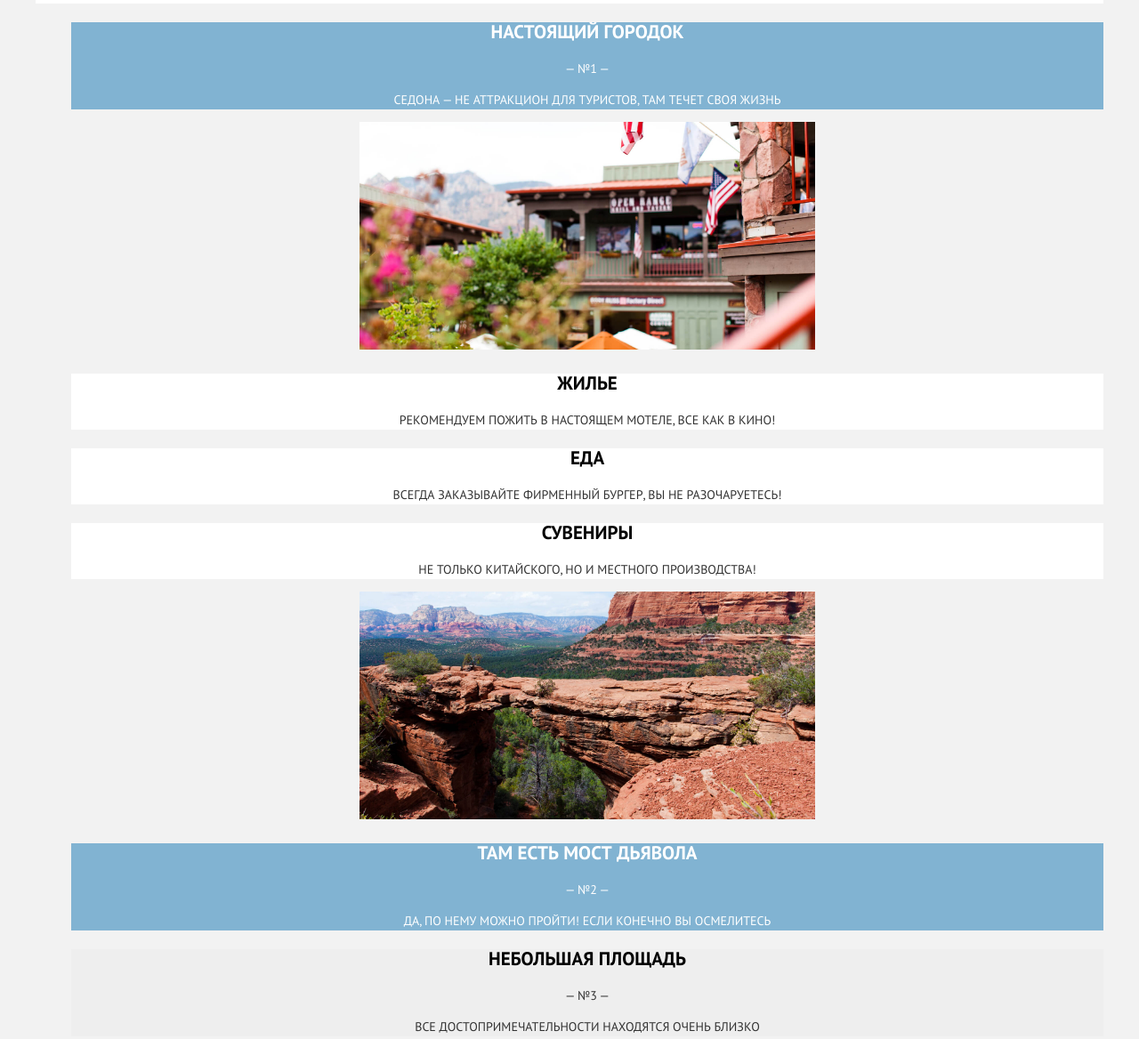
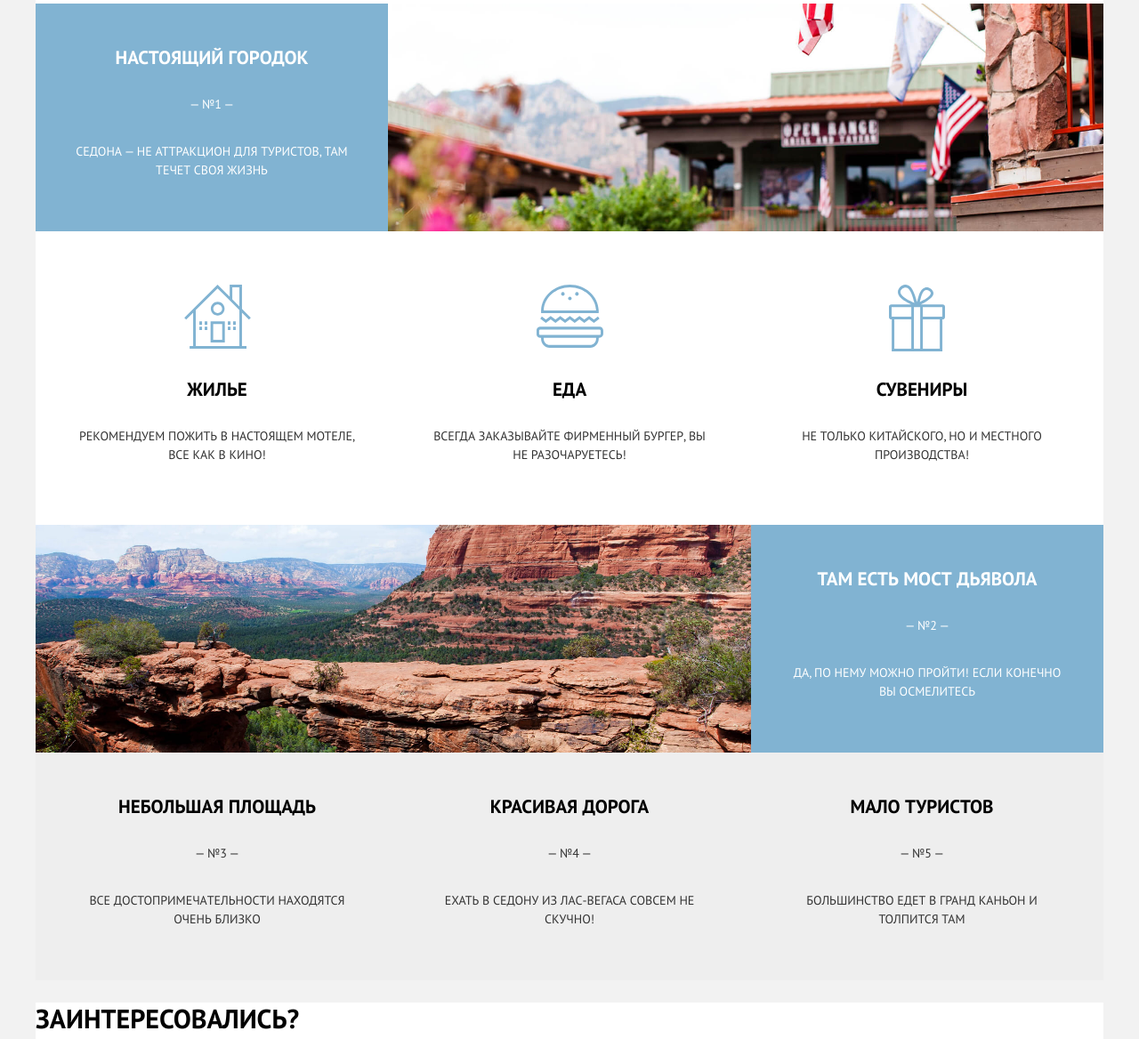
Before and after one commit to jenena/311879-sedona, a plain HTML site: page index.html in a window 1280 px wide. Shown: the part 790-1958 px from the top of the page at 89% size. Drawn offline with Linux system fonts and the light colour scheme.

Commit message:
Поправила разметку в блоке преимуществ, сделала сетку блока преимуществ

```diff
--- a/css/style.css
+++ b/css/style.css
@@ -152,21 +152,96 @@ a.site-nav-current:active {
                    cover;
   background-position: 50% 76px,
                        50% 100%,
-                       50% 50%;
+                       50% 0;
   background-repeat: no-repeat,
                      no-repeat,
                      no-repeat;
 }
 
 .features-list {
+  display: flex;
+  justify-content: center;
+  flex-wrap: wrap;
+  min-width: 768px;
+  max-width: 1200px;
+  margin: 0 auto;
+  padding: 0 0;
+
   list-style: none;
+  background-color: #eeeeee;
+}
+
+.extra-features {
+  display: flex;
+  justify-content: center;
+  min-width: 768px;
+  max-width: 1200px;
+  margin: 0 auto;
+  padding: 0 0;
+
+  list-style: none;
+  background-color: #ffffff;
+}
+
+.features-list::before {
+  content: "";
+  display: block;
+  width: 67%;
+  min-height: 256px;
+
+  background-image: url("../img/item-1.jpg");
+  background-size: cover;
+  background-repeat: no-repeat;
+}
+
+.features-list::after {
+  content: "";
+  display: block;
+  order: 1;
+  width: 67%;
+  min-height: 256px;
+
+  background-image: url("../img/item-2.jpg");
+  background-size: cover;
+  background-repeat: no-repeat;
 }
 
 .feature-item {
+  width: 33%;
+  min-height: 256px;
+
   text-align: center;
 }
 
+.feature-item:first-child {
+  order: -1;
+}
+
+.feature-item:nth-child(2) {
+  width: 100%;
+}
+
+.feature-item:nth-child(3) {
+  order: 2;
+}
+
+.feature-item:nth-child(4) {
+  order: 3;
+}
+
+.feature-item:nth-child(5) {
+  order: 4;
+}
+
+.feature-item:nth-child(6) {
+  order: 5;
+}
+
 .feature-item h3 {
+  margin: 0 0;
+  margin-top: 50px;
+  padding: 0 0;
+
   font-style: normal;
   font-weight: bold;
   font-size: 21px;
@@ -179,6 +254,12 @@ a.site-nav-current:active {
   color: #ffffff;
 }
 
+.feature-item p {
+  margin: 0 0;
+  margin-top: 32px;
+  padding: 0 40px;
+}
+
 .feature-item-blue {
   background-color: #81b3d2;
 }
@@ -187,8 +268,51 @@ a.site-nav-current:active {
   background-color: #eeeeee;
 }
 
-.feature-item-white {
+.extra-features .feature-item {
+  width: 33%;
+  min-height: 330px;
+
   background-color: #ffffff;
+}
+
+.extra-features .feature-item h3 {
+  margin-top: 0;
+}
+
+.feature-item-living::before {
+  content: "";
+  display: block;
+  margin: 60px auto 32px;
+  width: 75px;
+  height: 75px;
+
+  background-image: url("../img/icon-1.svg");
+  background-size: contain;
+  background-repeat: no-repeat;
+}
+
+.feature-item-food::before {
+  content: "";
+  display: block;
+  margin: 60px auto 32px;
+  width: 75px;
+  height: 75px;
+
+  background-image: url("../img/icon-3.svg");
+  background-size: contain;
+  background-repeat: no-repeat;
+}
+
+.feature-item-souvenirs::before {
+  content: "";
+  display: block;
+  margin: 60px auto 32px;
+  width: 75px;
+  height: 75px;
+
+  background-image: url("../img/icon-2.svg");
+  background-size: contain;
+  background-repeat: no-repeat;
 }
 
 .hotels {
--- a/index.html
+++ b/index.html
@@ -36,22 +36,20 @@
             <p>Седона — не аттракцион для туристов, там течет своя жизнь</p>
           </li>
           <li class="feature-item">
-            <img src="img/item-1.jpg" height="256" alt="Жизнь в Седоне">
-          </li>
-          <li class="feature-item feature-item-white">
+            <ul class="extra-features">
+              <li class="feature-item feature-item-white feature-item-living">
                 <h3>Жилье</h3>
                 <p>Рекомендуем пожить в настоящем мотеле, все как в кино!</p>
               </li>
-          <li class="feature-item feature-item-white">
+              <li class="feature-item feature-item-white feature-item-food">
                 <h3>Еда</h3>
                 <p>Всегда заказывайте фирменный бургер, вы не разочаруетесь!</p>
               </li>
-          <li class="feature-item feature-item-white">
+              <li class="feature-item feature-item-white feature-item-souvenirs">
                 <h3>Сувениры</h3>
                 <p>Не только китайского, но и местного производства!</p>
               </li>
-          <li class="feature-item">
-            <img src="img/item-2.jpg" height="256" alt="Мост Дьявола">
+            </ul>
           </li>
           <li class="feature-item feature-item-blue">
             <h3>Там есть мост Дьявола</h3>
@@ -61,7 +59,7 @@
           <li class="feature-item feature-item-grey">
             <h3>Небольшая площадь</h3>
             <p>— №3 —</p>
-            <p>Все достопримечательности находятся очень близко</p>
+            <p>Все достопримеча&shy;тельности находятся очень близко</p>
           </li>
           <li class="feature-item feature-item-grey">
             <h3>Красивая дорога</h3>
```
Lines whose indentation alone changed are shown as unchanged.
